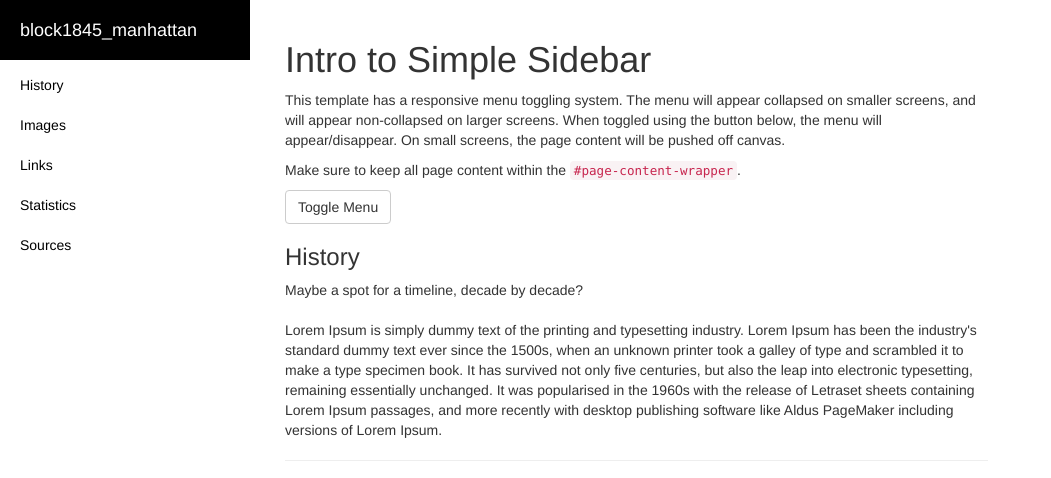
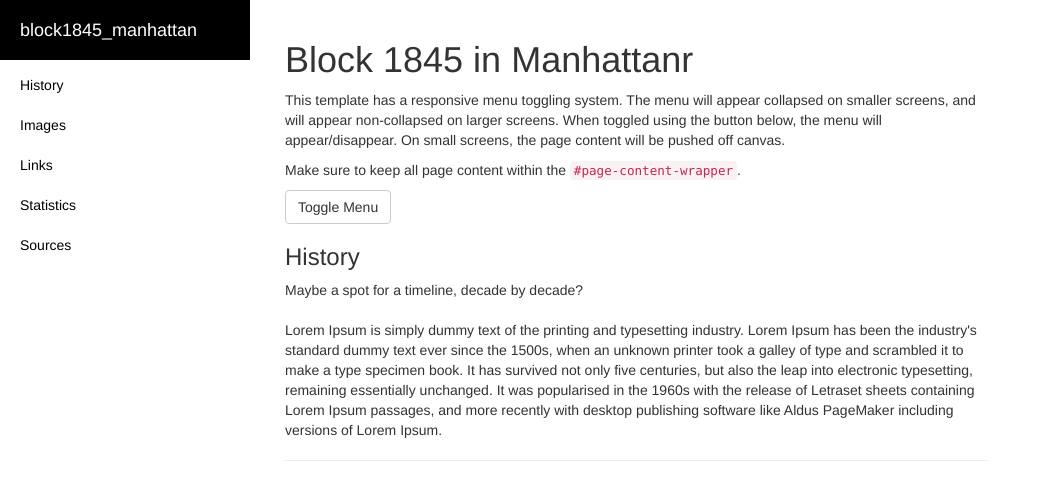
Before and after one commit to ue2116/my-cool-website, a plain HTML site: page index.html in a window 1280 px wide. Shown: the top 478 px of the page, without its empty margins (0-1051 px from the left). Drawn offline with Linux system fonts and the light colour scheme; files whose address does not match are found by name.

Commit message:
Update index.html

```diff
--- a/index.html
+++ b/index.html
@@ -52,7 +52,7 @@
             <div class="container-fluid">
                 <div class="row">
                     <div class="col-lg-12">
-                        <h1>Intro to Simple Sidebar</h1>
+                        <h1>Block 1845 in Manhattanr</h1>
                         <p>This template has a responsive menu toggling system. The menu will appear collapsed on smaller screens, and will appear non-collapsed on larger screens. When toggled using the button below, the menu will appear/disappear. On small screens, the page content will be pushed off canvas.</p>
                         <p>Make sure to keep all page content within the <code>#page-content-wrapper</code>.</p>
                         <a href="#menu-toggle" class="btn btn-default" id="menu-toggle">Toggle Menu</a>
```
